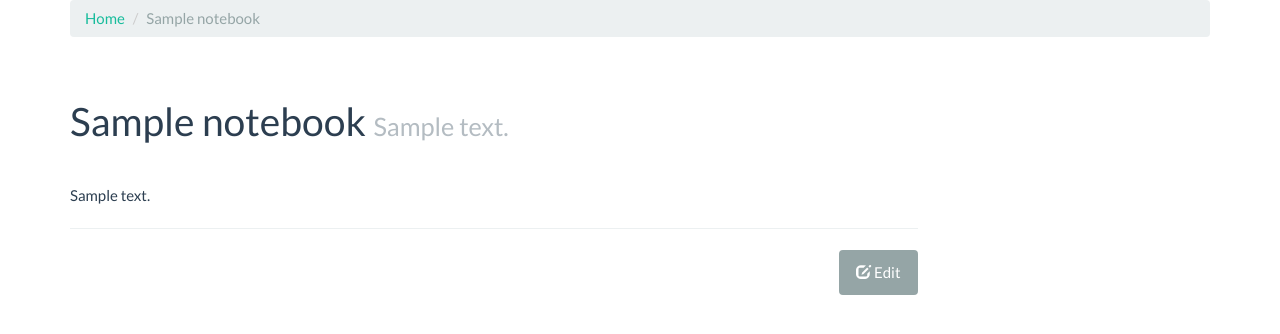
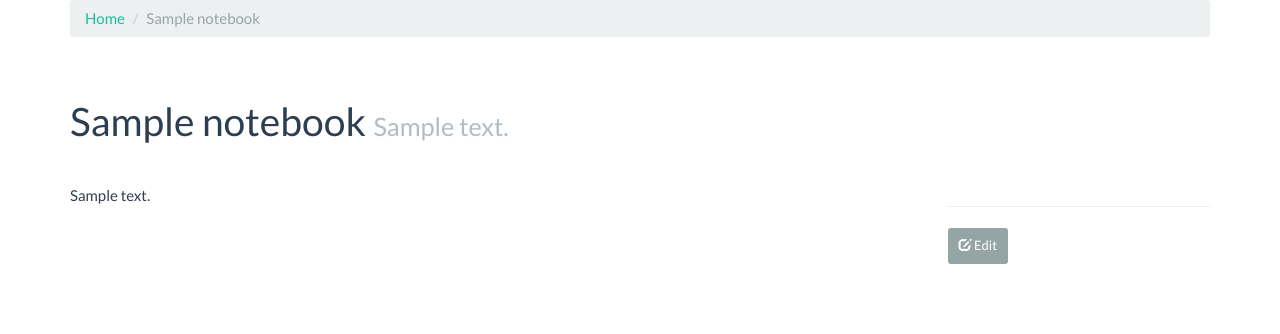
Before and after one commit to dewang-mistry/Graphite, a Flask app: template templates/notebook.html in a window 1280 px wide. Shown: the top 334 px of the page. Run offline with Flask 2, Linux system fonts and the light colour scheme; the template is opened without the code that fills it: most values are stand-ins (such as "Sample title", 1, 10 or a date in 2020); some libraries are stand-ins or nearby versions; some web fonts are replaced.

Commit message:
Move edit button to the side bar

```diff
--- a/static/js/app.js
+++ b/static/js/app.js
@@ -4,6 +4,6 @@ $(function() {
 		'container': '#notebook-content'
 	});
 
-	$("#toc").sticky({topSpacing:10});
+	$("#side-bar").sticky({topSpacing:10});
 
 });
--- a/templates/notebook.html
+++ b/templates/notebook.html
@@ -47,11 +47,13 @@
 						{{notebook.content|safe}}
 					</p>
 				</div>
-				<hr>
-				<a class="btn btn-default pull-right" href="?m=edit" role="button"><span class="glyphicon glyphicon-edit" aria-hidden="true"></span> Edit</a>
 			</div>
 			<div class="col-md-3">
-				<div id="toc"></div>
+				<div id="side-bar">
+					<div id="toc"></div>
+					<hr>
+					<a class="btn btn-default btn-sm" href="?m=edit" role="button"><span class="glyphicon glyphicon-edit" aria-hidden="true"></span> Edit</a>
+				</div>
 			</div>
 		</div>
 	</div>
```
